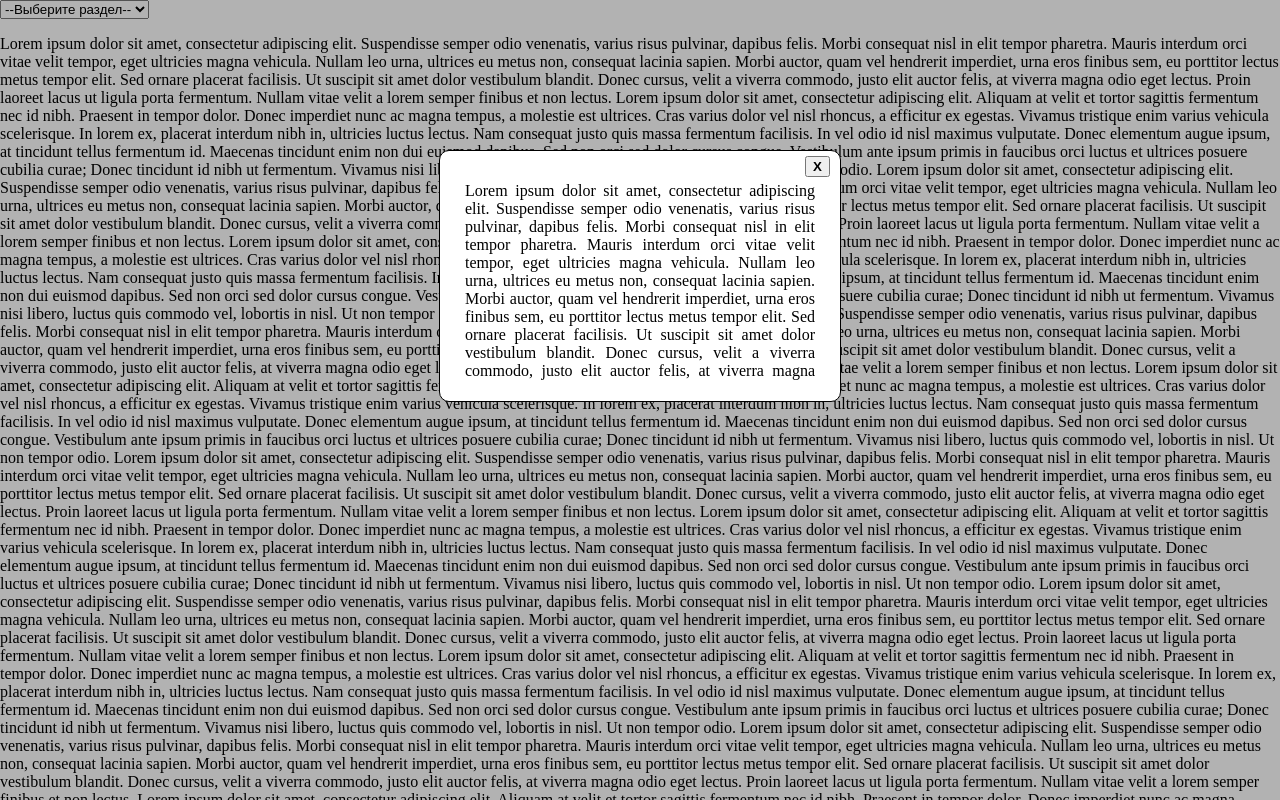
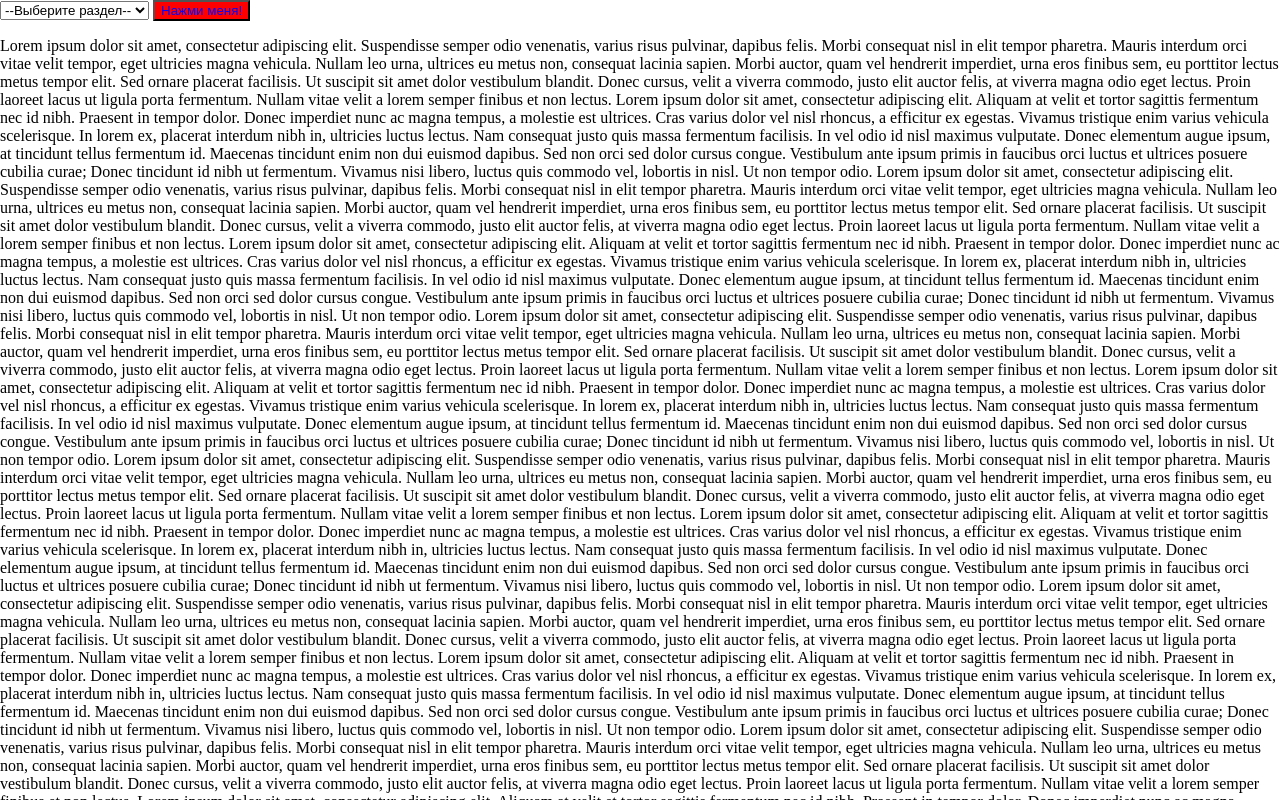
Before and after one commit to DKoroli/my_project, a website: page index.html in a window 1280 px wide. Shown: the top 800 px of the page. Drawn offline with Linux system fonts and the light colour scheme.

Commit message:
button for modal

```diff
--- a/app.js
+++ b/app.js
@@ -79,6 +79,18 @@ select.addEventListener("change", (e) => {
   });
 });
 
+// const button_for_modal = document.getElementById("button_for_modal");
+// button_for_modal.addEventListener("onclick", (e) => {
+//   const modal_window = document.getElementById("modal_window");
+//   modal_window.style.display = "block";
+// });
+
+const button_for_modal = document.getElementById("button_for_modal");
+button_for_modal.onclick = function () {
+  const modal_window = document.getElementById("modal_window");
+  modal_window.style.display = "block";
+};
+
 function addSelectForSubcat(arg) {
   const select = document.createElement("select");
   select.id = "addedSel";
--- a/index.html
+++ b/index.html
@@ -47,6 +47,7 @@
         <option value="sign">автознаки</option>
         <option value="trade">торговля</option>
       </select>
+      <button id="button_for_modal">Нажми меня!</button>
       <p>          Lorem ipsum dolor sit amet, consectetur adipiscing elit. Suspendisse
         semper odio venenatis, varius risus pulvinar, dapibus felis. Morbi
         consequat nisl in elit tempor pharetra. Mauris interdum orci vitae
--- a/style.css
+++ b/style.css
@@ -10,6 +10,12 @@ body {
   height: 100%;
   padding: 0;
   margin: 0;
+  display: none;
+}
+
+#button_for_modal {
+  background-color: red;
+  color: blue;
 }
 
 .message_window {
```
Lines whose indentation alone changed are shown as unchanged.
